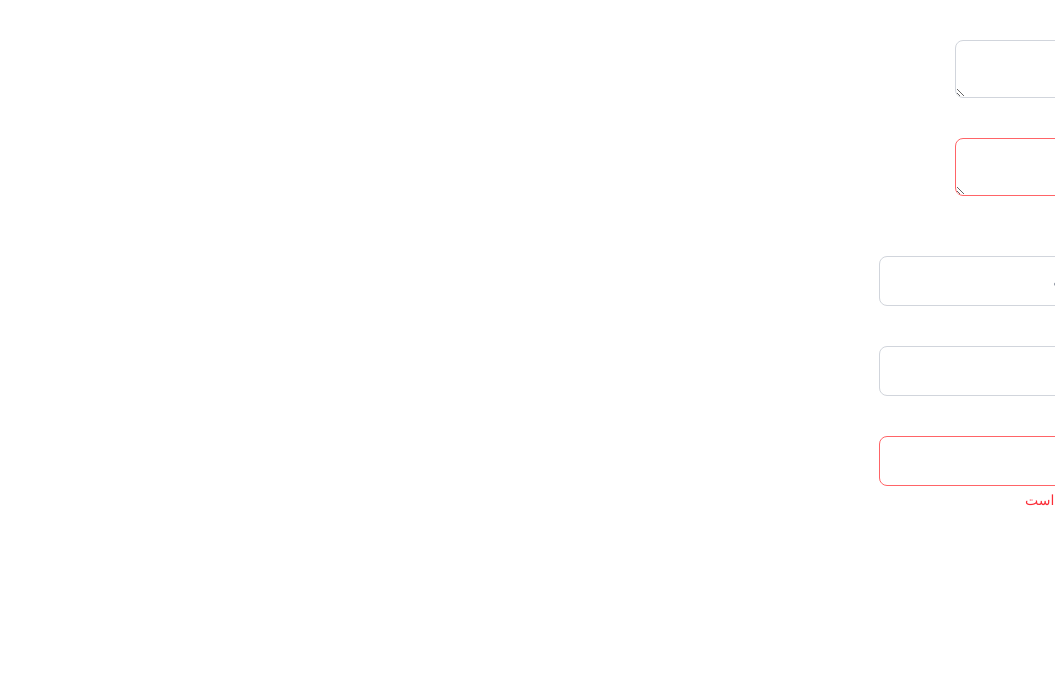
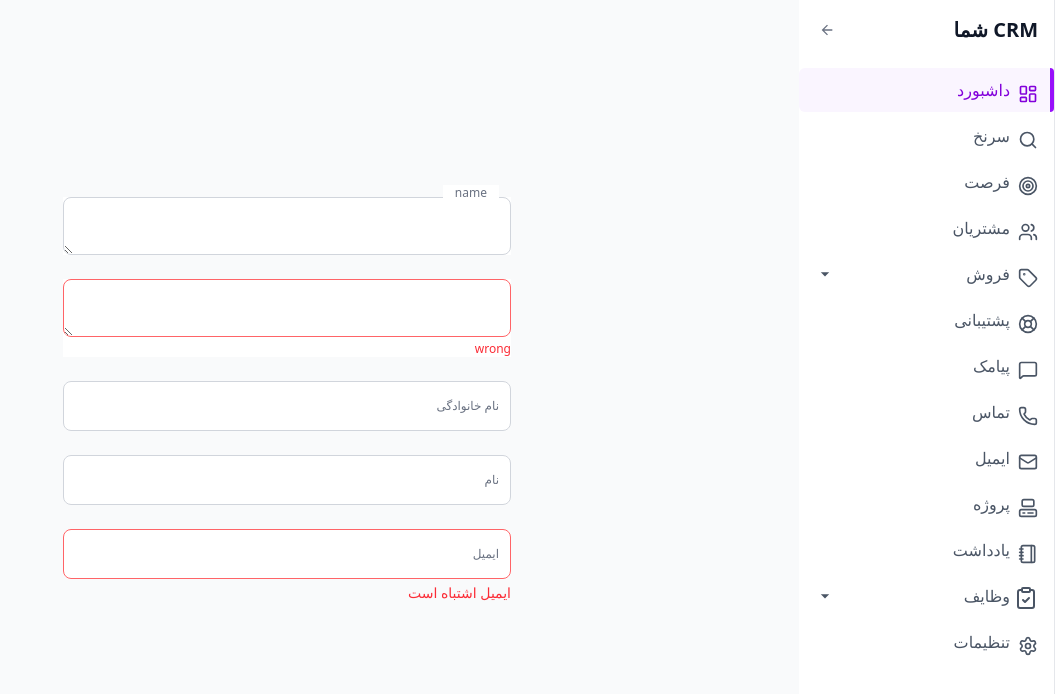
Before and after one commit to pardis82/React-sidebar, a React (Vite) app in the folder react-sidebar/: page / in a window 1280 px wide. Shown: the top 694 px of the page, without its empty margins (225-1280 px from the left). Built offline with nearby package versions, Linux system fonts and the light colour scheme.

Commit message:
fixed layout

```diff
--- a/react-sidebar/src/App.tsx
+++ b/react-sidebar/src/App.tsx
@@ -3,8 +3,7 @@ import { Route, Routes } from "react-router-dom";
 import TextInput from "./components/TextInput";
 import TextArea from "./components/TextArea";
 import "./App.css";
-import { useState } from "react";
-// Add these basic page components
+
 function Home() {
   return <div className="p-6">Home Page</div>;
 }
@@ -19,38 +18,34 @@ function Contact() {
 
 function App() {
   return (
-    <>
-      <div className="m-10 flex items-center">
+    <div className="flex h-screen">
+      {/* Sidebar always visible on the left */}
+      <Sidebar />
+
+      {/* Main content area */}
+      <main className="flex-1 overflow-auto flex flex-col items-center justify-center bg-gray-50">
+        {/* Centered content */}
+        <div className="space-y-6 w-full max-w-md">
           <TextArea label="name" />
-      </div>
-      <div className="m-10 flex items-center">
           <TextArea errorMessage="wrong" />
-      </div>
-
-      <div className="m-10 flex items-center ">
           <TextInput
-          label=" نام خانوادگی"
+            label="نام خانوادگی"
             placeholder="نام خانوادگی خود را وارد کنید"
           />
-      </div>
-      <div className="m-10 flex items-center">
           <TextInput label="نام" placeholder="نام خود را وارد کنید" />
-      </div>
-      <div className="m-10 flex items-center">
           <TextInput label="ایمیل" errorMessage="ایمیل اشتباه است" />
         </div>
 
-      {/* <div className="app flex h-screen">
-        <Sidebar />
-        <main className="flex-1 overflow-auto">
+        {/* Example: if you later enable routes */}
+        {/*
         <Routes>
           <Route path="/" element={<Home />} />
           <Route path="/about" element={<About />} />
           <Route path="/contact" element={<Contact />} />
         </Routes>
+        */}
       </main>
-      </div> */}
-    </>
+    </div>
   );
 }
 
```
Lines whose indentation alone changed are shown as unchanged.
